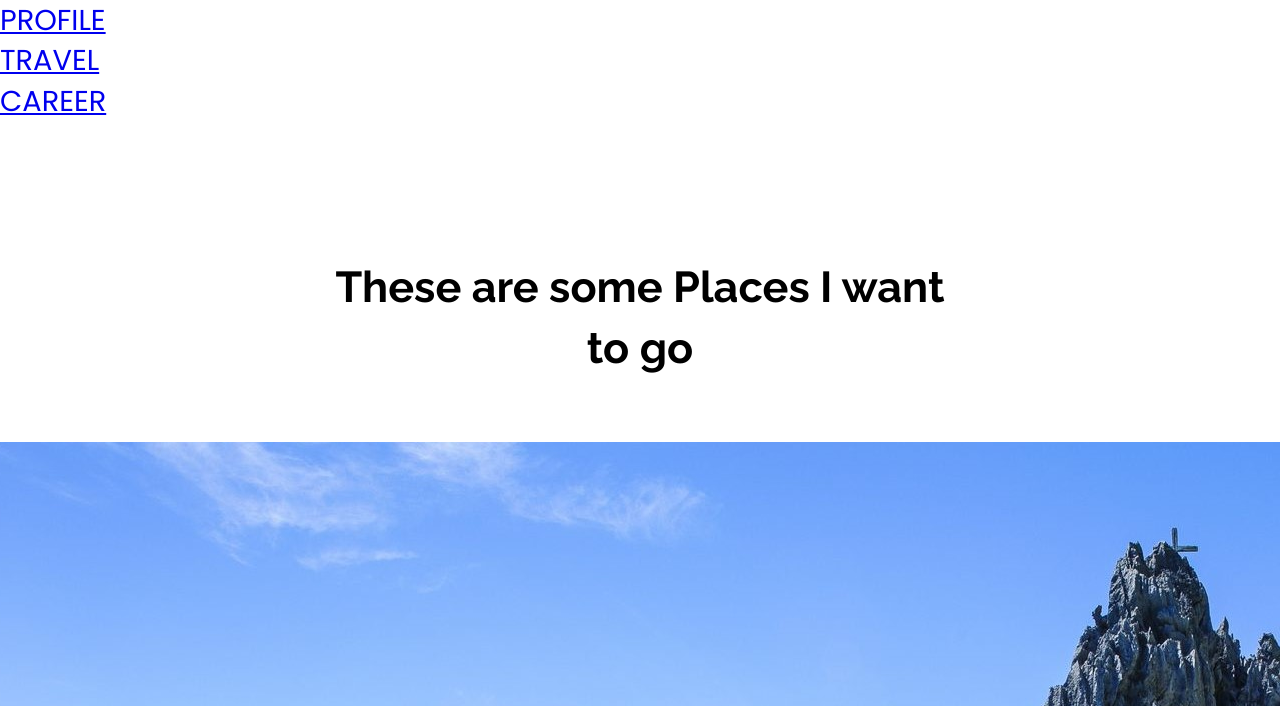
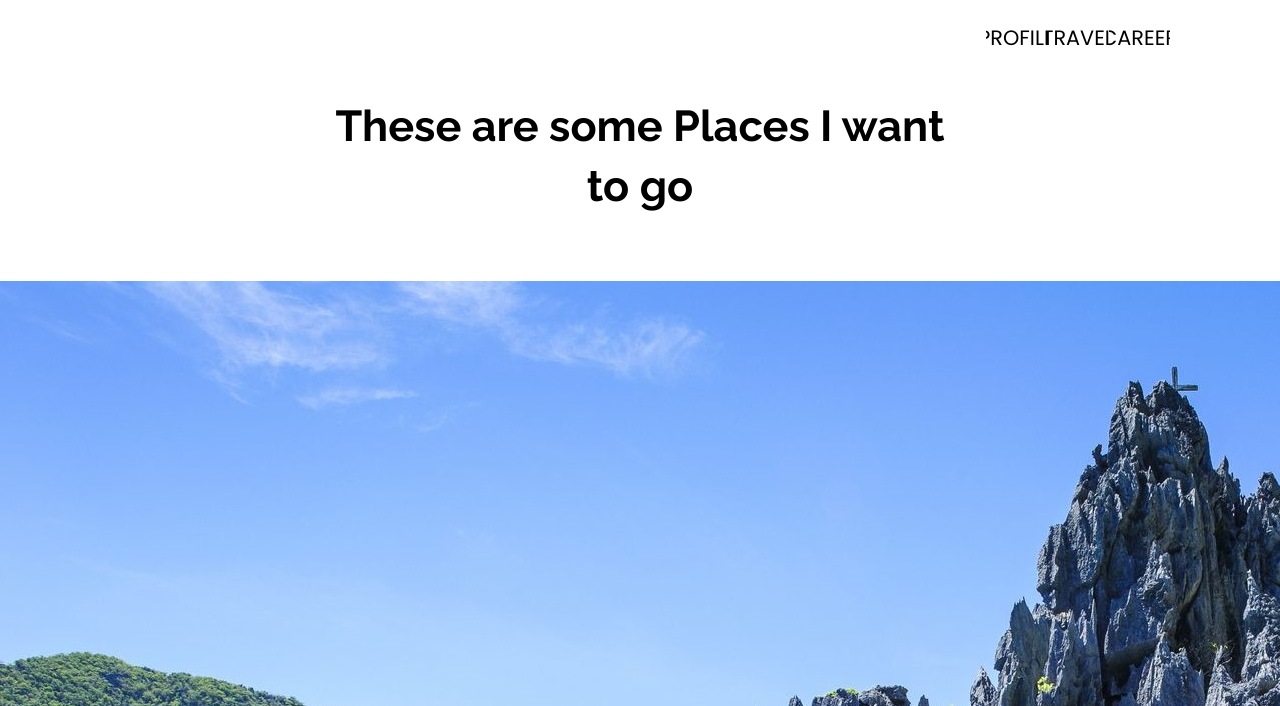
Before and after one commit to gilahvalmoria/gmr, a plain HTML site: page travel.html in a window 1280 px wide. Shown: the top 706 px of the page. Drawn offline with Linux system fonts and the light colour scheme.

Commit message:
Update travel.html

```diff
--- a/travel.html
+++ b/travel.html
@@ -10,7 +10,7 @@
  </head>
  <body>
   <main class="container">
-   <header class="header>
+   <header class="header">
     <nav id="navbar">
     <ul>
     <li>
```
